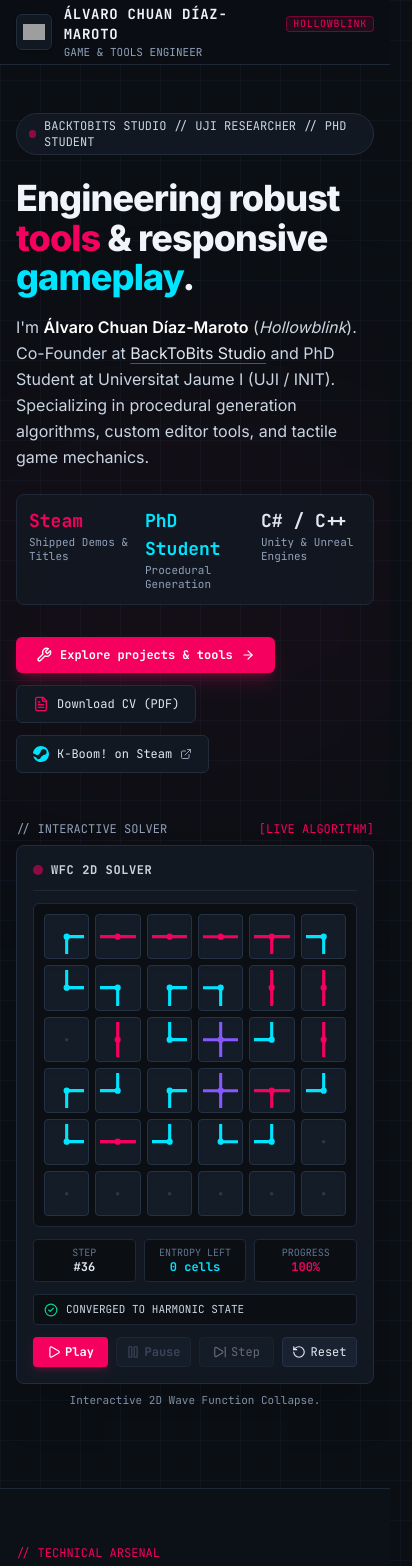
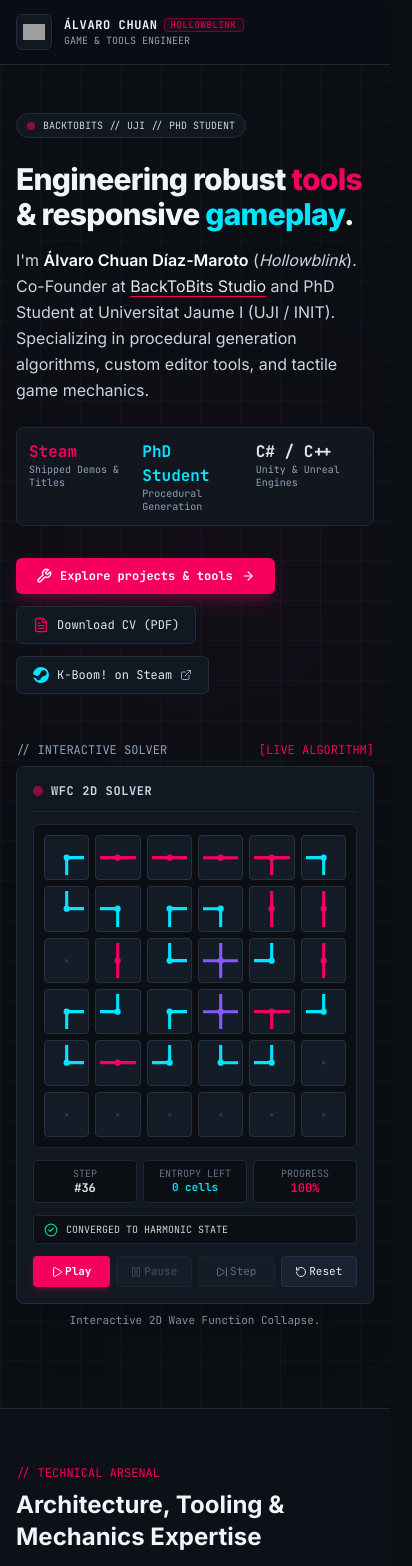
Before and after one commit to AlvaroChuan/AlvaroChuan.github.io, an Astro site: page / in a window 390 px wide. Shown: the top 1566 px of the page, 412 px wide, since content can reach past the window. Built offline with nearby package versions, Linux system fonts and the light colour scheme; Astro itself is replaced by a stand-in of ours; grey boxes are pictures that could not be loaded.

Commit message:
Mobile layout fix

```diff
--- a/src/components/Header.astro
+++ b/src/components/Header.astro
@@ -6,16 +6,16 @@ import logoImg from '../assets/logo.png';
 <header class="sticky top-0 z-50 w-full bg-[#0b0f14]/85 backdrop-blur-md border-b border-[#1e2838]">
   <div class="max-w-7xl mx-auto px-4 sm:px-6 lg:px-8 h-16 flex items-center justify-between">
     <!-- Brand / Logo -->
-    <a href="/" class="flex items-center gap-3 group">
-      <div class="w-9 h-9 rounded-md bg-[#121822] border border-[#212c3d] group-hover:border-[#f5005f] flex items-center justify-center p-1.5 transition-colors shadow-sm overflow-hidden">
+    <a href="/" class="flex items-center gap-3 group min-w-0">
+      <div class="w-9 h-9 rounded-md bg-[#121822] border border-[#212c3d] group-hover:border-[#f5005f] flex items-center justify-center p-1.5 transition-colors shadow-sm overflow-hidden shrink-0">
         <Image src={logoImg} alt="Hollowblink Logo" width={48} height={48} loading="eager" fetchpriority="high" class="w-full h-full object-contain" />
       </div>
-      <div>
-        <div class="text-sm font-bold tracking-wider text-slate-100 font-mono group-hover:text-[#f5005f] transition-colors flex items-center gap-2">
-          <span>ÁLVARO CHUAN DÍAZ-MAROTO</span>
-          <span class="text-[10px] text-[#f5005f] font-normal border border-[#f5005f]/40 px-1.5 py-0.2 rounded bg-[#f5005f]/10">HOLLOWBLINK</span>
+      <div class="min-w-0">
+        <div class="text-xs sm:text-sm font-bold tracking-wider text-slate-100 font-mono group-hover:text-[#f5005f] transition-colors flex items-center gap-1.5 sm:gap-2 min-w-0">
+          <span class="truncate">ÁLVARO CHUAN<span class="hidden sm:inline"> DÍAZ-MAROTO</span></span>
+          <span class="text-[9px] sm:text-[10px] text-[#f5005f] font-normal border border-[#f5005f]/40 px-1.5 py-0.2 rounded bg-[#f5005f]/10 shrink-0">HOLLOWBLINK</span>
         </div>
-        <div class="text-[11px] font-mono text-slate-400">GAME & TOOLS ENGINEER</div>
+        <div class="text-[10px] sm:text-[11px] font-mono text-slate-400 truncate">GAME & TOOLS ENGINEER</div>
       </div>
     </a>
 
--- a/src/components/WfcSolver.tsx
+++ b/src/components/WfcSolver.tsx
@@ -386,34 +386,34 @@ export default function WfcSolver() {
       </div>
 
       {/* Realtime Metrics Bar */}
-      <div className="grid grid-cols-3 gap-2 my-3 text-center text-xs">
-        <div className="bg-[#0b0f14] p-1.5 rounded border border-[#1e2838]">
+      <div className="grid grid-cols-3 gap-1.5 sm:gap-2 my-3 text-center text-xs">
+        <div className="bg-[#0b0f14] p-1.5 rounded border border-[#1e2838] min-w-0">
           <div className="text-[10px] text-slate-500 uppercase">Step</div>
           <div className="font-bold text-slate-200">#{stepCount}</div>
         </div>
-        <div className="bg-[#0b0f14] p-1.5 rounded border border-[#1e2838]">
+        <div className="bg-[#0b0f14] p-1.5 rounded border border-[#1e2838] min-w-0">
           <div className="text-[10px] text-slate-500 uppercase">Entropy Left</div>
-          <div className="font-bold text-[#00e5ff]">{TOTAL_VISIBLE_CELLS - collapsedInnerCount} cells</div>
+          <div className="font-bold text-[#00e5ff] text-[11px] sm:text-xs truncate">{TOTAL_VISIBLE_CELLS - collapsedInnerCount} cells</div>
         </div>
-        <div className="bg-[#0b0f14] p-1.5 rounded border border-[#1e2838]">
+        <div className="bg-[#0b0f14] p-1.5 rounded border border-[#1e2838] min-w-0">
           <div className="text-[10px] text-slate-500 uppercase">Progress</div>
           <div className="font-bold text-[#f5005f]">{progressPercent}%</div>
         </div>
       </div>
 
       {/* Status banner */}
-      <div className="flex items-center justify-between px-2.5 py-1.5 rounded bg-[#0b0f14] text-[11px] mb-3 border border-[#1e2838]">
-        <div className="flex items-center gap-2">
+      <div className="flex items-center justify-between px-2.5 py-1.5 rounded bg-[#0b0f14] text-[11px] mb-3 border border-[#1e2838] overflow-hidden">
+        <div className="flex items-center gap-2 min-w-0">
           {status === 'completed' ? (
-            <CheckCircle2 className="w-3.5 h-3.5 text-emerald-400" />
+            <CheckCircle2 className="w-3.5 h-3.5 text-emerald-400 shrink-0" />
           ) : status === 'contradiction' ? (
-            <AlertTriangle className="w-3.5 h-3.5 text-[#f5005f]" />
+            <AlertTriangle className="w-3.5 h-3.5 text-[#f5005f] shrink-0" />
           ) : isRunning ? (
-            <div className="w-2 h-2 rounded-full bg-[#00e5ff] animate-ping" />
+            <div className="w-2 h-2 rounded-full bg-[#00e5ff] animate-ping shrink-0" />
           ) : (
-            <div className="w-2 h-2 rounded-full bg-slate-500" />
+            <div className="w-2 h-2 rounded-full bg-slate-500 shrink-0" />
           )}
-          <span className="text-slate-300">
+          <span className="text-slate-300 truncate text-[10px] sm:text-[11px]">
             {status === 'completed'
               ? 'CONVERGED TO HARMONIC STATE'
               : status === 'contradiction'
@@ -426,7 +426,7 @@ export default function WfcSolver() {
       </div>
 
       {/* Control Buttons: Play, Pause, Step, Reset all separated */}
-      <div className="grid grid-cols-4 gap-2">
+      <div className="grid grid-cols-4 gap-1.5 sm:gap-2">
         {/* Play Button */}
         <button
           onClick={() => {
@@ -437,28 +437,28 @@ export default function WfcSolver() {
             }
           }}
           disabled={isRunning && status !== 'completed' && status !== 'contradiction'}
-          className={`py-1.5 px-2 rounded text-xs font-bold flex items-center justify-center gap-1 transition-all cursor-pointer ${
+          className={`py-1.5 px-1 sm:px-2 rounded text-[11px] sm:text-xs font-bold flex items-center justify-center gap-0.5 sm:gap-1 transition-all cursor-pointer ${
             !isRunning
               ? 'bg-[#f5005f] text-white hover:bg-[#d60053] shadow-md shadow-[#f5005f]/20'
               : 'bg-[#192230] text-slate-500 border border-[#253245] opacity-50 cursor-not-allowed'
           }`}
           title="Start Solving"
         >
-          <Play className="w-3.5 h-3.5" /> Play
+          <Play className="w-3 h-3 sm:w-3.5 sm:h-3.5 shrink-0" /> Play
         </button>
 
         {/* Pause Button */}
         <button
           onClick={() => setIsRunning(false)}
           disabled={!isRunning}
-          className={`py-1.5 px-2 rounded text-xs font-bold flex items-center justify-center gap-1 transition-all cursor-pointer ${
+          className={`py-1.5 px-1 sm:px-2 rounded text-[11px] sm:text-xs font-bold flex items-center justify-center gap-0.5 sm:gap-1 transition-all cursor-pointer ${
             isRunning
               ? 'bg-[#192230] text-slate-200 border border-[#253245] hover:border-[#00e5ff] hover:text-[#00e5ff]'
               : 'bg-[#192230] text-slate-500 border border-[#253245] opacity-50 cursor-not-allowed'
           }`}
           title="Pause Solver"
         >
-          <Pause className="w-3.5 h-3.5" /> Pause
+          <Pause className="w-3 h-3 sm:w-3.5 sm:h-3.5 shrink-0" /> Pause
         </button>
 
         {/* Step Button */}
@@ -468,19 +468,19 @@ export default function WfcSolver() {
             stepCollapse();
           }}
           disabled={status === 'completed' || status === 'contradiction'}
-          className="py-1.5 px-2 rounded text-xs bg-[#192230] text-slate-200 border border-[#253245] hover:bg-[#202b3d] hover:border-[#f5005f] flex items-center justify-center gap-1 transition-all cursor-pointer disabled:opacity-40 disabled:cursor-not-allowed"
+          className="py-1.5 px-1 sm:px-2 rounded text-[11px] sm:text-xs bg-[#192230] text-slate-200 border border-[#253245] hover:bg-[#202b3d] hover:border-[#f5005f] flex items-center justify-center gap-0.5 sm:gap-1 transition-all cursor-pointer disabled:opacity-40 disabled:cursor-not-allowed"
           title="Single Step"
         >
-          <SkipForward className="w-3.5 h-3.5" /> Step
+          <SkipForward className="w-3 h-3 sm:w-3.5 sm:h-3.5 shrink-0" /> Step
         </button>
 
         {/* Reset Button */}
         <button
           onClick={() => initGrid(true)}
-          className="py-1.5 px-2 rounded text-xs bg-[#192230] text-slate-200 border border-[#253245] hover:bg-[#202b3d] hover:text-[#00e5ff] hover:border-[#00e5ff] flex items-center justify-center gap-1 transition-all cursor-pointer"
+          className="py-1.5 px-1 sm:px-2 rounded text-[11px] sm:text-xs bg-[#192230] text-slate-200 border border-[#253245] hover:bg-[#202b3d] hover:text-[#00e5ff] hover:border-[#00e5ff] flex items-center justify-center gap-0.5 sm:gap-1 transition-all cursor-pointer"
           title="Reset and Re-seed"
         >
-          <RotateCcw className="w-3.5 h-3.5" /> Reset
+          <RotateCcw className="w-3 h-3 sm:w-3.5 sm:h-3.5 shrink-0" /> Reset
         </button>
       </div>
     </div>
--- a/src/content/projects/k-boom.mdx
+++ b/src/content/projects/k-boom.mdx
@@ -7,7 +7,7 @@ featured: true
 tags: ["Gameplay Programming", "Physics Interaction", "State Machines", "Game Feel", "Steam Release"]
 engine: "Unity Engine"
 language: "C#"
-role: "Lead Gameplay Programmer & Level Tooling"
+role: "Lead Gameplay & Tool Programmer"
 timeline: "2025 - Present"
 links:
   steam: "https://store.steampowered.com/app/4881340/KBoom/"
--- a/src/layouts/Layout.astro
+++ b/src/layouts/Layout.astro
@@ -19,7 +19,7 @@ const canonicalURL = new URL(Astro.url.pathname, Astro.site || 'https://alvaroch
 ---
 
 <!doctype html>
-<html lang="en" class="dark scroll-smooth">
+<html lang="en" class="dark scroll-smooth max-w-full overflow-x-clip">
   <head>
     <meta charset="UTF-8" />
     <meta name="viewport" content="width=device-width, initial-scale=1.0" />
@@ -56,9 +56,9 @@ const canonicalURL = new URL(Astro.url.pathname, Astro.site || 'https://alvaroch
     <meta property="twitter:image" content={image} />
   </head>
 
-  <body class="bg-[#0b0f14] text-slate-100 font-sans antialiased min-h-screen flex flex-col selection:bg-[#f5005f] selection:text-white engine-grid-bg">
+  <body class="bg-[#0b0f14] text-slate-100 font-sans antialiased min-h-screen flex flex-col selection:bg-[#f5005f] selection:text-white engine-grid-bg max-w-full overflow-x-clip">
     <Header />
-    <main class="flex-1 w-full">
+    <main class="flex-1 w-full max-w-full overflow-x-clip">
       <slot />
     </main>
     <Footer />
--- a/src/pages/index.astro
+++ b/src/pages/index.astro
@@ -30,19 +30,20 @@ const projectData = sortedProjects.map((p) => ({
   <!-- Hero Section -->
   <section class="relative pt-12 pb-20 md:pt-20 md:pb-28 border-b border-[#1e2838] overflow-hidden">
     <!-- Subtle Ambient Glow -->
-    <div class="absolute top-1/4 left-1/2 -translate-x-1/2 w-[600px] h-[350px] bg-[#f5005f]/5 rounded-full blur-[120px] pointer-events-none"></div>
+    <div class="absolute top-1/4 left-1/2 -translate-x-1/2 w-[600px] max-w-[100vw] h-[350px] bg-[#f5005f]/5 rounded-full blur-[120px] pointer-events-none"></div>
 
     <div class="max-w-7xl mx-auto px-4 sm:px-6 lg:px-8 relative z-10">
       <div class="grid grid-cols-1 lg:grid-cols-12 gap-12 items-center">
         <!-- Left Hero Text (7 cols) -->
-        <div class="lg:col-span-7 flex flex-col items-start">
+        <div class="lg:col-span-7 flex flex-col items-start w-full">
           <!-- Terminal Status Pill -->
-          <div class="inline-flex items-center gap-2 px-3 py-1 rounded-full bg-[#121822] border border-[#212c3d] text-xs font-mono text-slate-300 mb-6">
-            <span class="w-2 h-2 rounded-full bg-[#f5005f] animate-pulse"></span>
-            <span>BACKTOBITS STUDIO // UJI RESEARCHER // PHD STUDENT</span>
+          <div class="inline-flex items-center gap-2 px-2.5 sm:px-3 py-1 rounded-full bg-[#121822] border border-[#212c3d] text-[10px] sm:text-xs font-mono text-slate-300 mb-6 max-w-full">
+            <span class="w-2 h-2 rounded-full bg-[#f5005f] animate-pulse shrink-0"></span>
+            <span class="hidden sm:inline">BACKTOBITS STUDIO // UJI RESEARCHER // PHD STUDENT</span>
+            <span class="sm:hidden truncate">BACKTOBITS // UJI // PHD STUDENT</span>
           </div>
 
-          <h1 class="text-4xl sm:text-5xl lg:text-6xl font-extrabold text-slate-100 tracking-tight leading-[1.1] mb-4">
+          <h1 class="text-3xl sm:text-5xl lg:text-6xl font-extrabold text-slate-100 tracking-tight leading-[1.15] mb-4">
             Engineering robust <span class="text-[#f5005f]">tools</span> & responsive <span class="text-[#00e5ff]">gameplay</span>.
           </h1>
 
@@ -53,18 +54,18 @@ const projectData = sortedProjects.map((p) => ({
           </p>
 
           <!-- Core stats / credentials strip -->
-          <div class="grid grid-cols-3 gap-4 w-full max-w-lg mb-8 p-3 rounded-lg bg-[#121822]/80 border border-[#1e2838] font-mono text-xs">
-            <div>
-              <div class="text-[#f5005f] font-bold text-lg">Steam</div>
-              <div class="text-slate-400 text-[11px]">Shipped Demos & Titles</div>
+          <div class="grid grid-cols-3 gap-2 sm:gap-4 w-full max-w-lg mb-8 p-3 rounded-lg bg-[#121822]/80 border border-[#1e2838] font-mono text-xs">
+            <div class="min-w-0">
+              <div class="text-[#f5005f] font-bold text-base sm:text-lg">Steam</div>
+              <div class="text-slate-400 text-[10px] sm:text-[11px] leading-tight">Shipped Demos & Titles</div>
             </div>
-            <div>
-              <div class="text-[#00e5ff] font-bold text-lg">PhD Student</div>
-              <div class="text-slate-400 text-[11px]">Procedural Generation</div>
+            <div class="min-w-0">
+              <div class="text-[#00e5ff] font-bold text-base sm:text-lg">PhD Student</div>
+              <div class="text-slate-400 text-[10px] sm:text-[11px] leading-tight">Procedural Generation</div>
             </div>
-            <div>
-              <div class="text-slate-200 font-bold text-lg">C# / C++</div>
-              <div class="text-slate-400 text-[11px]">Unity & Unreal Engines</div>
+            <div class="min-w-0">
+              <div class="text-slate-200 font-bold text-base sm:text-lg">C# / C++</div>
+              <div class="text-slate-400 text-[10px] sm:text-[11px] leading-tight">Unity & Unreal Engines</div>
             </div>
           </div>
 
@@ -103,8 +104,8 @@ const projectData = sortedProjects.map((p) => ({
         </div>
 
         <!-- Right Hero Interactive WFC Demo (5 cols) -->
-        <div class="lg:col-span-5 flex flex-col items-center">
-          <div class="w-90%">
+        <div class="lg:col-span-5 flex flex-col items-center w-full">
+          <div class="w-full max-w-md mx-auto">
             <div class="text-center sm:text-left mb-2 text-xs font-mono text-slate-400 flex items-center justify-between">
               <span>// INTERACTIVE SOLVER</span>
               <span class="text-[#f5005f]">[LIVE ALGORITHM]</span>
@@ -289,8 +290,8 @@ const projectData = sortedProjects.map((p) => ({
     <div class="max-w-7xl mx-auto px-4 sm:px-6 lg:px-8">
       <div class="grid grid-cols-1 lg:grid-cols-12 gap-12 items-center">
         <!-- Photo and Visual Profile -->
-        <div class="lg:col-span-5 flex flex-col items-center sm:items-start">
-          <div class="relative w-100 h-100 sm:w-96 sm:h-96 rounded-xl overflow-hidden border-2 border-[#1e2838] shadow-2xl bg-[#121822] group">
+        <div class="lg:col-span-5 flex flex-col items-center sm:items-start w-full">
+          <div class="relative w-full max-w-[320px] sm:max-w-none sm:w-96 aspect-square rounded-xl overflow-hidden border-2 border-[#1e2838] shadow-2xl bg-[#121822] group mx-auto sm:mx-0">
             <Image
               src={avatarImg}
               alt="Álvaro Chuan Díaz-Maroto"
@@ -298,9 +299,9 @@ const projectData = sortedProjects.map((p) => ({
               height={384}
               class="w-full h-full object-cover group-hover:scale-105 transition-transform duration-300"
             />
-            <div class="absolute bottom-3 left-3 right-3 font-mono text-[11px] bg-[#0b0f14]/90 backdrop-blur-md p-2 rounded border border-[#1e2838] text-slate-300 flex items-center justify-between">
-              <span>ÁLVARO CHUAN DÍAZ-MAROTO</span>
-              <span class="text-[#f5005f]">DEV // RESEARCH</span>
+            <div class="absolute bottom-3 left-3 right-3 font-mono text-[10px] sm:text-[11px] bg-[#0b0f14]/90 backdrop-blur-md p-2 rounded border border-[#1e2838] text-slate-300 flex items-center justify-between gap-2">
+              <span class="truncate">ÁLVARO CHUAN<span class="hidden sm:inline"> DÍAZ-MAROTO</span></span>
+              <span class="text-[#f5005f] shrink-0">DEV // RESEARCH</span>
             </div>
           </div>
         </div>
--- a/src/styles/global.css
+++ b/src/styles/global.css
@@ -12,6 +12,13 @@
   --color-brand-border-bright: #2c3b52;
   --font-mono: "JetBrains Mono", monospace;
   --font-sans: "Inter", system-ui, -apple-system, BlinkMacSystemFont, "Segoe UI", Roboto, sans-serif;
+}
+
+/* Prevent horizontal overflow scrolling across all viewports */
+html,
+body {
+  max-width: 100%;
+  overflow-x: clip;
 }
 
 /* Custom background grid pattern for game-engine aesthetic */
@@ -49,6 +56,20 @@
 /* Project Case Study Typography & Section Spacing */
 .project-prose {
   color: #cbd5e1;
+  overflow-wrap: break-word;
+  word-break: break-word;
+}
+
+.project-prose pre,
+.project-prose table {
+  max-width: 100%;
+  overflow-x: auto;
+}
+
+.project-prose img,
+.project-prose video {
+  max-width: 100%;
+  height: auto;
 }
 
 /* Section Headings with generous breathing room and accent bar */
```
Also changed, not shown: src/components/Footer.astro (+4 -4 lines), src/components/ProjectShowcase.tsx (+6 -6 lines).
